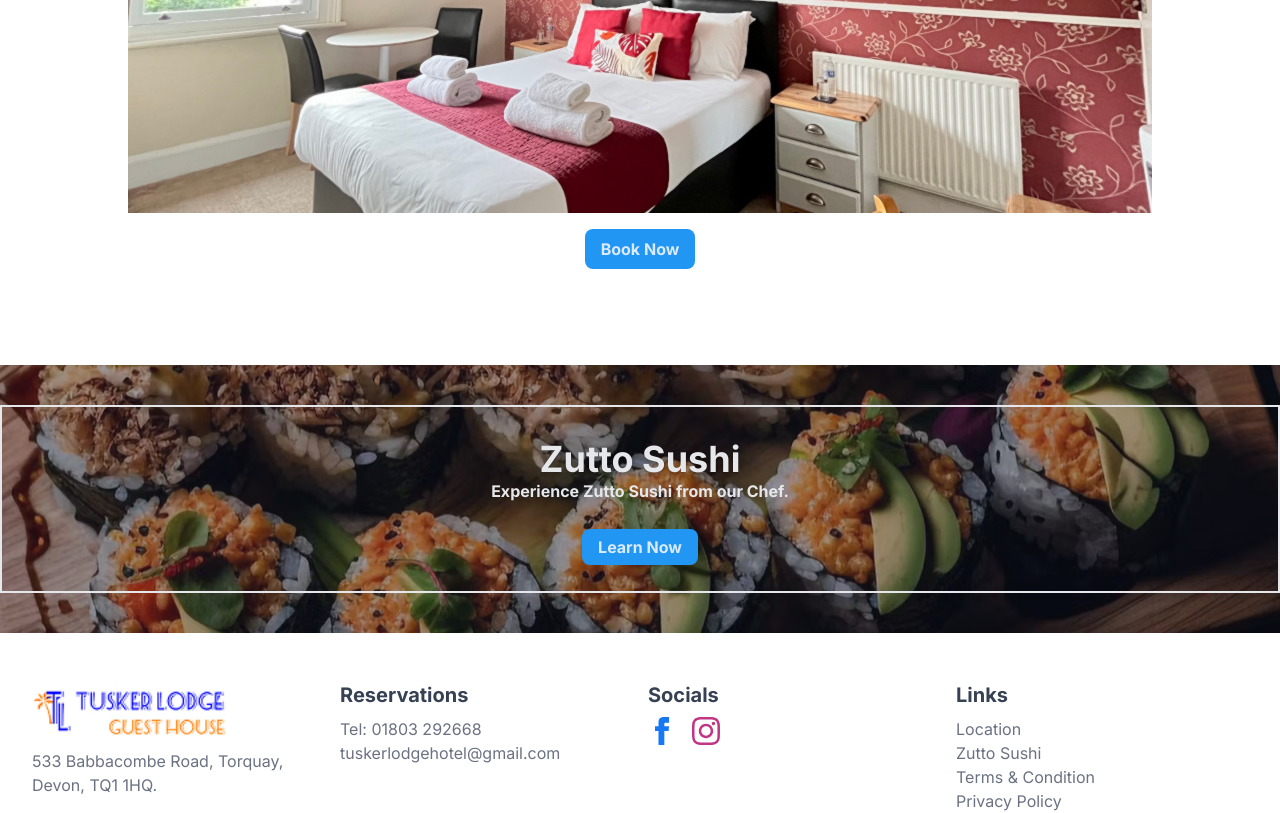
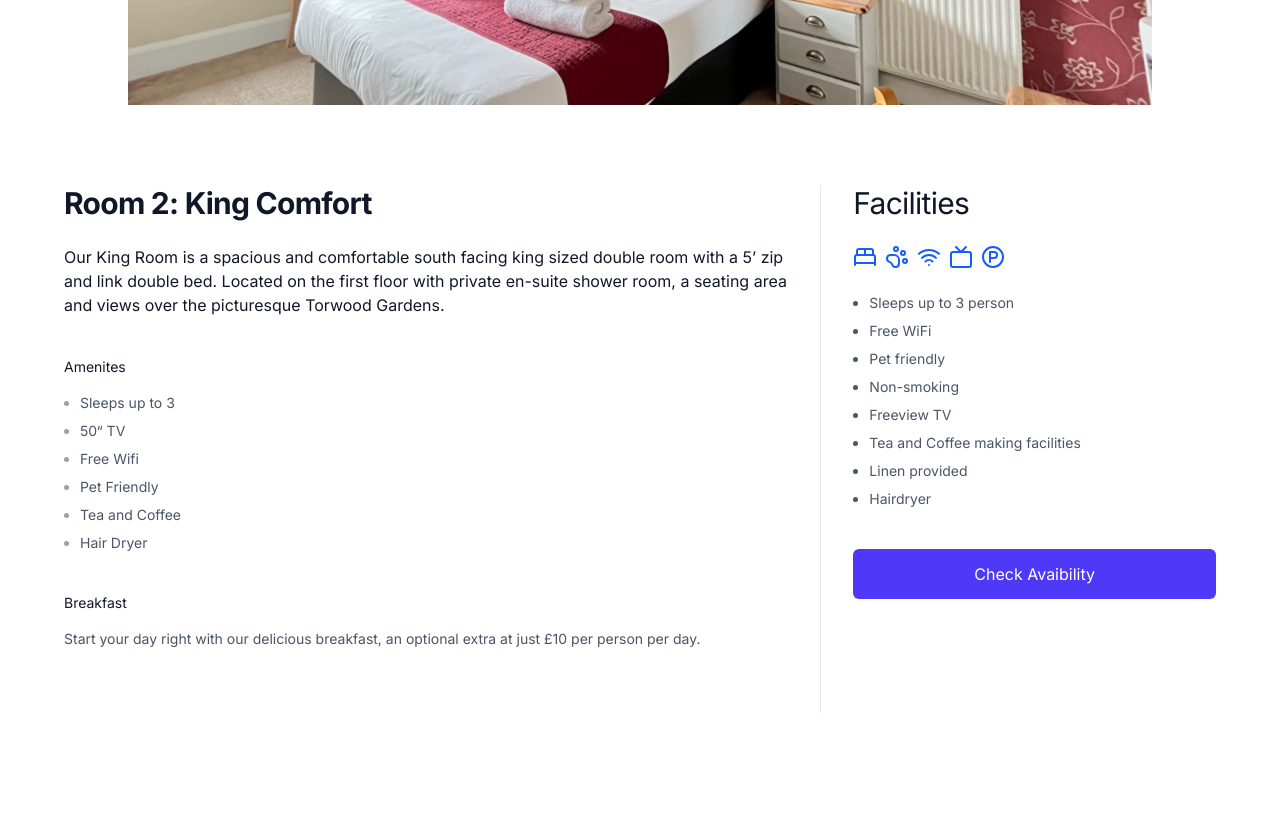
Before and after one commit to ayrbox/tusker-lodge, a Next.js app: page /rooms/king in a window 1280 px wide. Shown: the part 920-1733 px from the top of the page. Built offline with nearby package versions, Linux system fonts and the light colour scheme.

Commit message:
feat: update all rooms pages with correct features

```diff
--- a/src/app/rooms/doubles/page.tsx
+++ b/src/app/rooms/doubles/page.tsx
@@ -1,26 +1,84 @@
 import Image from "next/image";
 import DoublesRoomImage from "@/images/rooms/doubles.jpg";
-import ButtonLink from "@/components/ButtonLink";
+import Facilities from "@/app/rooms/Facilities";
+import Wrapper, { Sidebar, Content } from "@/app/rooms/Wrapper";
 
 export default function DoublesRoom() {
   return (
-    <>
     <div className="flex flex-col items-center">
-        <h1 className="text-3xl font-bold text-center text-gray-600">
-          Doubles Room
-        </h1>
-        <p className="mt-4 pb-8 w-full md:w-1/2 text-gray-400">
-          <strong>Room 1</strong> Double room with 1 double bed.
-        </p>
-
       <Image
         src={DoublesRoomImage}
         alt="Doubles Room - Room 1"
         className="pb-4"
       />
 
-        <ButtonLink href="./booking">Book Now</ButtonLink>
+      <Wrapper title="Single Rooms">
+        <Sidebar>
+          <Facilities />
+        </Sidebar>
+        <Content>
+          <div>
+            <h3 className="sr-only">Description</h3>
+            <div className="space-y-6">
+              <p className="text-base text-gray-900">
+                Our Double Rooms includes double bed and well furnished for your
+                comfort stay. We have three equally sized double bed rooms.
+              </p>
+
+              <p className="text-base text-gray-900">
+                <strong>Room 03</strong> is north facing and is situated on the
+                first floor. It is a “compact” double room with a standard 4’6”
+                double bed and en-suite shower room.
+              </p>
+
+              <p className="text-base text-gray-900">
+                <strong>Room 10</strong> is south facing and is situated on the
+                second floor. It is a “compact” king room with a 5&apos; king
+                &ldquo;zip-link&rdquo; bed and en-suite shower room.
+              </p>
+
+              <p className="text-base text-gray-900">
+                <strong>Room 11</strong> is south facing and is situated on the
+                second floor. It is a “compact” double room with a standard 4’6”
+                double bed and en-suite shower room.
+              </p>
             </div>
-    </>
+          </div>
+
+          <div className="mt-10">
+            <h2 className="text-sm font-medium text-gray-900">Amenites</h2>
+            <div className="mt-4">
+              <ul role="list" className="list-disc space-y-2 pl-4 text-sm">
+                <li className="text-gray-400">
+                  <span className="text-gray-600">24&ldquo; TV</span>
+                </li>
+                <li className="text-gray-400">
+                  <span className="text-gray-600">Free Wifi</span>
+                </li>
+                <li className="text-gray-400">
+                  <span className="text-gray-600">Pet Friendly</span>
+                </li>
+                <li className="text-gray-400">
+                  <span className="text-gray-600">Tea and Coffee</span>
+                </li>
+                <li className="text-gray-400">
+                  <span className="text-gray-600">Hair Dryer</span>
+                </li>
+              </ul>
+            </div>
+          </div>
+
+          <div className="mt-10">
+            <h2 className="text-sm font-medium text-gray-900">Breakfast</h2>
+            <div className="mt-4 space-y-6">
+              <p className="text-sm text-gray-600">
+                Start your day right with our delicious breakfast, an optional
+                extra at just £10 per person per day.
+              </p>
+            </div>
+          </div>
+        </Content>
+      </Wrapper>
+    </div>
   );
 }
--- a/src/app/rooms/king/page.tsx
+++ b/src/app/rooms/king/page.tsx
@@ -1,26 +1,66 @@
 import Image from "next/image";
 import KingRoomImage from "@/images/rooms/king.jpg";
-import ButtonLink from "@/components/ButtonLink";
+import Facilities from "@/app/rooms/Facilities";
+import Wrapper, { Sidebar, Content } from "@/app/rooms/Wrapper";
 
 export default function KingRoom() {
   return (
-    <>
-      <div className="flex flex-col items-center">
-        <h1 className="text-3xl font-bold text-center text-gray-600">
-          King Room
-        </h1>
-        <p className="mt-4 pb-8 w-full md:w-1/2 text-gray-400">
-          <strong>Room 2</strong> King room with 1 king bed.
-        </p>
+    <div className="flex flex-col items-center">
+      <Image src={KingRoomImage} alt="King Room - Room 2" className="pb-4" />
+      <Wrapper title="Room 2: King Comfort">
+        <Sidebar>
+          <Facilities />
+        </Sidebar>
+        <Content>
+          <div>
+            <h3 className="sr-only">Description</h3>
+            <div className="space-y-6">
+              <p className="text-base text-gray-900">
+                Our King Room is a spacious and comfortable south facing king
+                sized double room with a 5’ zip and link double bed. Located on
+                the first floor with private en-suite shower room, a seating
+                area and views over the picturesque Torwood Gardens.
+              </p>
+            </div>
+          </div>
 
-        <Image
-          src={KingRoomImage}
-          alt="King Room - Room 2"
-          className="pb-4"
-        />
+          <div className="mt-10">
+            <h2 className="text-sm font-medium text-gray-900">Amenites</h2>
+            <div className="mt-4">
+              <ul role="list" className="list-disc space-y-2 pl-4 text-sm">
+                <li className="text-gray-400">
+                  <span className="text-gray-600">Sleeps up to 3</span>
+                </li>
+                <li className="text-gray-400">
+                  <span className="text-gray-600">50&ldquo; TV</span>
+                </li>
+                <li className="text-gray-400">
+                  <span className="text-gray-600">Free Wifi</span>
+                </li>
+                <li className="text-gray-400">
+                  <span className="text-gray-600">Pet Friendly</span>
+                </li>
+                <li className="text-gray-400">
+                  <span className="text-gray-600">Tea and Coffee</span>
+                </li>
+                <li className="text-gray-400">
+                  <span className="text-gray-600">Hair Dryer</span>
+                </li>
+              </ul>
+            </div>
+          </div>
 
-        <ButtonLink href="./booking">Book Now</ButtonLink>
-      </div>
-    </>
+          <div className="mt-10">
+            <h2 className="text-sm font-medium text-gray-900">Breakfast</h2>
+            <div className="mt-4 space-y-6">
+              <p className="text-sm text-gray-600">
+                Start your day right with our delicious breakfast, an optional
+                extra at just £10 per person per day.
+              </p>
+            </div>
+          </div>
+        </Content>
+      </Wrapper>
+    </div>
   );
 }
--- a/src/app/rooms/queen/page.tsx
+++ b/src/app/rooms/queen/page.tsx
@@ -1,26 +1,65 @@
 import Image from "next/image";
 import QueenRoomImage from "@/images/rooms/queen.jpg";
-import ButtonLink from "@/components/ButtonLink";
+import Facilities from "@/app/rooms/Facilities";
+import Wrapper, { Sidebar, Content } from "@/app/rooms/Wrapper";
 
 export default function QueenRoom() {
   return (
-    <>
-      <div className="flex flex-col items-center">
-        <h1 className="text-3xl font-bold text-center text-gray-600">
-          Queen Room
-        </h1>
-        <p className="mt-4 pb-8 w-full md:w-1/2 text-gray-400">
-          <strong>Room 3</strong> Queen room with 1 queen bed.
-        </p>
+    <div className="flex flex-col items-center">
+      <Image src={QueenRoomImage} alt="Queen Room - Room 3" className="pb-4" />
+      <Wrapper title="Room 3: Queen Room ">
+        <Sidebar>
+          <Facilities />
+        </Sidebar>
+        <Content>
+          <div>
+            <h3 className="sr-only">Description</h3>
+            <div className="space-y-6">
+              <p className="text-base text-gray-900">
+                Queen Room is our super king sized double, a spacious north
+                facing, first floor en-suite with a 6′ super king, sumptuously
+                comfortable double bed and a compact en-suite.
+              </p>
+            </div>
+          </div>
 
-        <Image
-          src={QueenRoomImage}
-          alt="Queen Room - Room 3"
-          className="pb-4"
-        />
+          <div className="mt-10">
+            <h2 className="text-sm font-medium text-gray-900">Amenites</h2>
+            <div className="mt-4">
+              <ul role="list" className="list-disc space-y-2 pl-4 text-sm">
+                <li className="text-gray-400">
+                  <span className="text-gray-600">Sleeps up to 3</span>
+                </li>
+                <li className="text-gray-400">
+                  <span className="text-gray-600">50&ldquo; TV</span>
+                </li>
+                <li className="text-gray-400">
+                  <span className="text-gray-600">Free Wifi</span>
+                </li>
+                <li className="text-gray-400">
+                  <span className="text-gray-600">Pet Friendly</span>
+                </li>
+                <li className="text-gray-400">
+                  <span className="text-gray-600">Tea and Coffee</span>
+                </li>
+                <li className="text-gray-400">
+                  <span className="text-gray-600">Hair Dryer</span>
+                </li>
+              </ul>
+            </div>
+          </div>
 
-        <ButtonLink href="./booking">Book Now</ButtonLink>
-      </div>
-    </>
+          <div className="mt-10">
+            <h2 className="text-sm font-medium text-gray-900">Breakfast</h2>
+            <div className="mt-4 space-y-6">
+              <p className="text-sm text-gray-600">
+                Start your day right with our delicious breakfast, an optional
+                extra at just £10 per person per day.
+              </p>
+            </div>
+          </div>
+        </Content>
+      </Wrapper>
+    </div>
   );
 }
--- a/src/app/rooms/singles/page.tsx
+++ b/src/app/rooms/singles/page.tsx
@@ -1,26 +1,85 @@
 import Image from "next/image";
 import SinglesRoomImage from "@/images/rooms/singles.jpg";
-import ButtonLink from "@/components/ButtonLink";
+import Facilities from "@/app/rooms/Facilities";
+import Wrapper, { Sidebar, Content } from "@/app/rooms/Wrapper";
 
 export default function SinglesRoom() {
   return (
-    <>
     <div className="flex flex-col items-center">
-        <h1 className="text-3xl font-bold text-center text-gray-600">
-          Singles Room
-        </h1>
-        <p className="mt-4 pb-8 w-full md:w-1/2 text-gray-400">
-          <strong>Room 4</strong> Single room with 1 single bed.
-        </p>
-
       <Image
         src={SinglesRoomImage}
         alt="Singles Room - Room 4"
         className="pb-4"
       />
+      <Wrapper title="Single Rooms">
+        <Sidebar>
+          <Facilities />
+        </Sidebar>
+        <Content>
+          <div>
+            <h3 className="sr-only">Description</h3>
+            <div className="space-y-6">
+              <p className="text-base text-gray-900">
+                All our single rooms well furnished with private en-suite shower
+                room.
+              </p>
 
-        <ButtonLink href="./booking">Book Now</ButtonLink>
+              <p>
+                <strong>Room 02</strong> is north facing large singleon the
+                first floor half landing which is accessible from the rear
+                entrance with few steps to navigate from the outside but there
+                are steps down to the breakfast room on the ground floor. This
+                room has an en-suite shower room.
+              </p>
+
+              <p>
+                <strong>Room 08</strong> is north facing and situated on the
+                second floor with use of a shared bathroom. Refurbished in 2014
+                it has a 3’ single bed, wardrode and desk.
+              </p>
+
+              <p>
+                <strong>Room 12</strong> is a small north facing single situated
+                on the second floor with a 3’ bed and use of a shared bathroom.
+                Refurbished in 2013.
+              </p>
             </div>
-    </>
+          </div>
+
+          <div className="mt-10">
+            <h2 className="text-sm font-medium text-gray-900">Amenites</h2>
+            <div className="mt-4">
+              <ul role="list" className="list-disc space-y-2 pl-4 text-sm">
+                <li className="text-gray-400">
+                  <span className="text-gray-600">24&ldquo; TV</span>
+                </li>
+                <li className="text-gray-400">
+                  <span className="text-gray-600">Free Wifi</span>
+                </li>
+                <li className="text-gray-400">
+                  <span className="text-gray-600">Pet Friendly</span>
+                </li>
+                <li className="text-gray-400">
+                  <span className="text-gray-600">Tea and Coffee</span>
+                </li>
+                <li className="text-gray-400">
+                  <span className="text-gray-600">Hair Dryer</span>
+                </li>
+              </ul>
+            </div>
+          </div>
+
+          <div className="mt-10">
+            <h2 className="text-sm font-medium text-gray-900">Breakfast</h2>
+            <div className="mt-4 space-y-6">
+              <p className="text-sm text-gray-600">
+                Start your day right with our delicious breakfast, an optional
+                extra at just £10 per person per day.
+              </p>
+            </div>
+          </div>
+        </Content>
+      </Wrapper>
+    </div>
   );
 }
```
Also changed, not shown: src/app/rooms/family/page.tsx (+7 -9 lines). Lines whose indentation alone changed are shown as unchanged.
